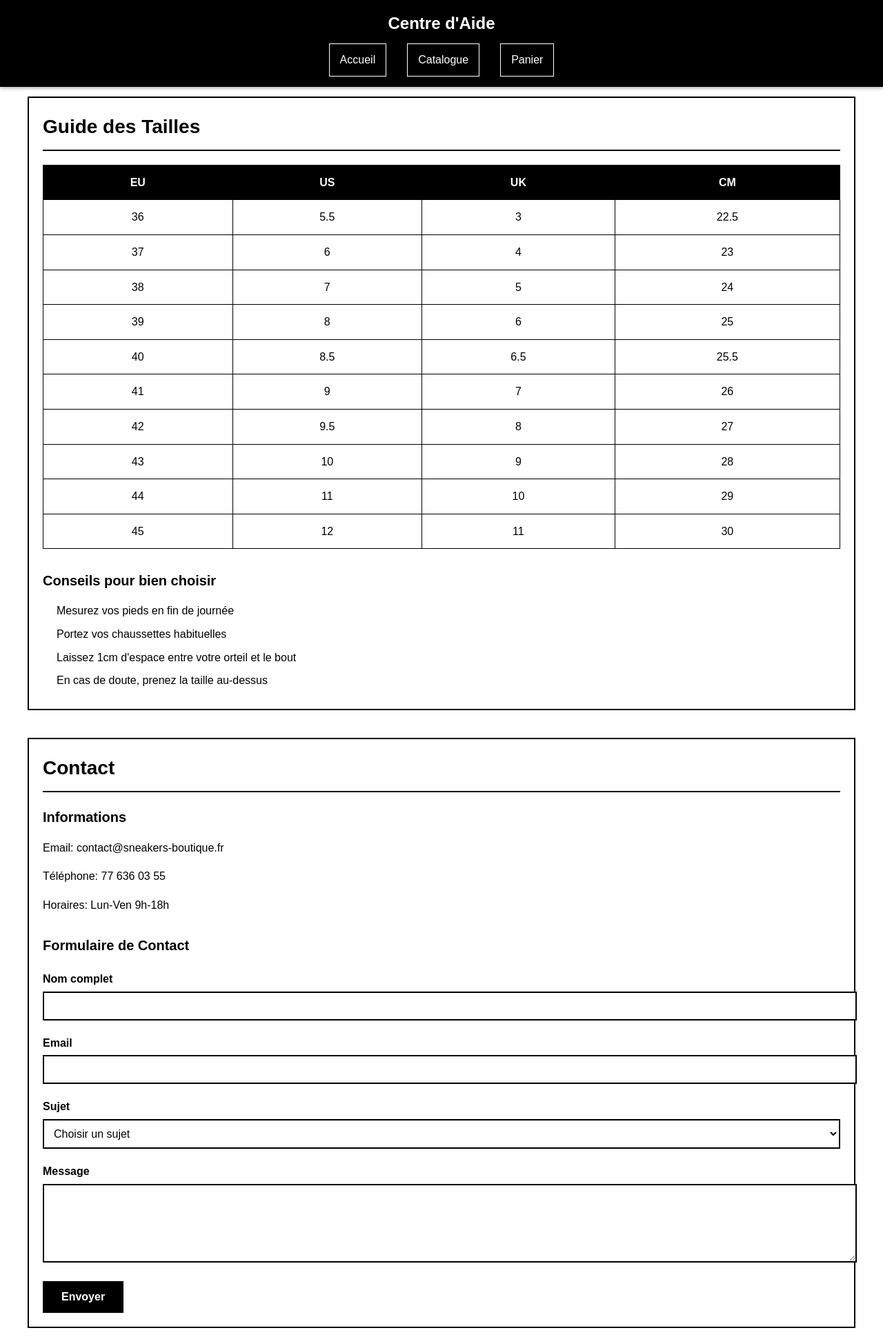
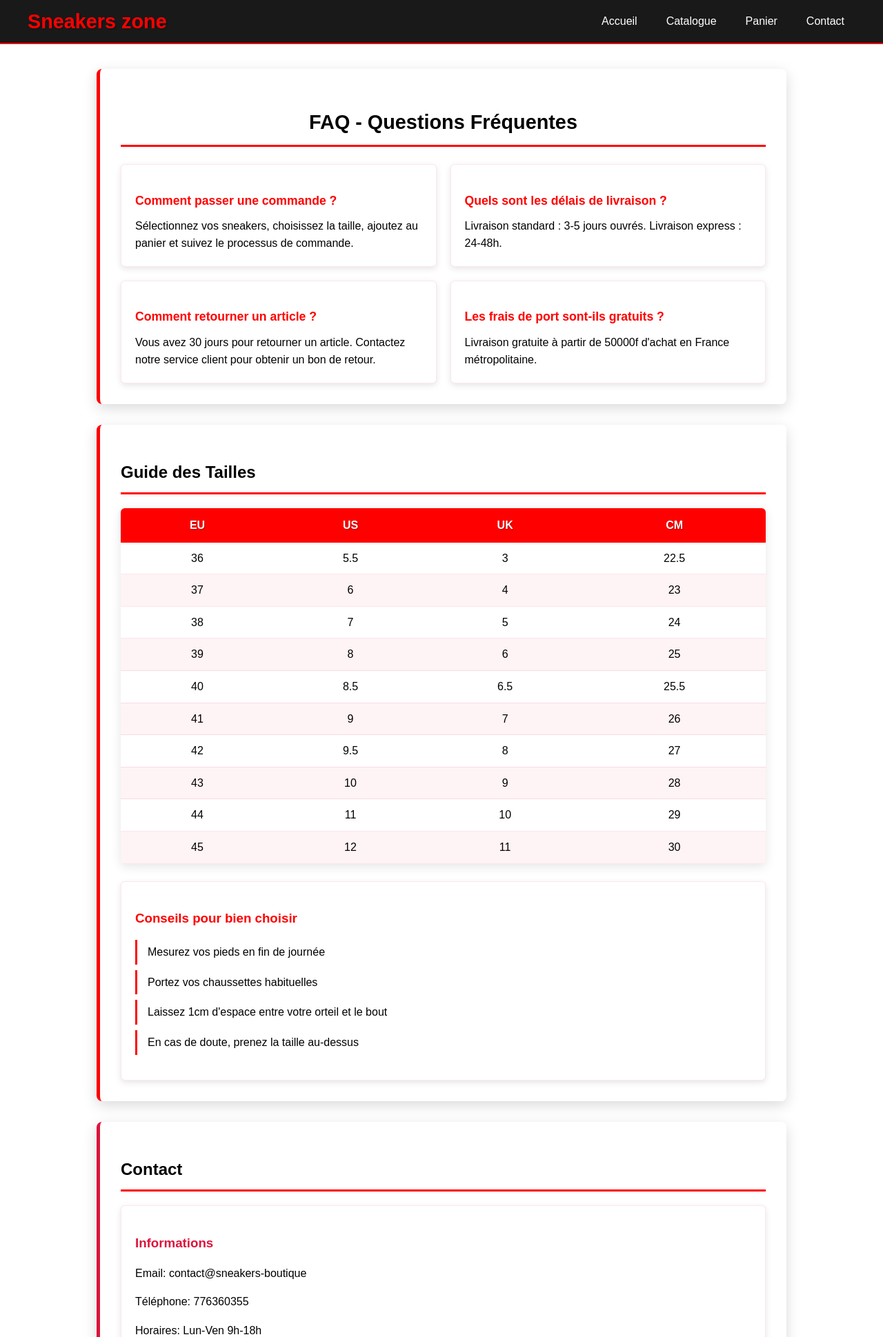
Before and after one commit to Ousmane989/DevFusion, a PHP site: page /Aide.html in a window 1280 px wide. Shown: the top 1939 px of the page at 69% size. Run offline with PHP 8.4, Linux system fonts and the light colour scheme.

Commit message:
changement

```diff
--- a/Aide.css
+++ b/Aide.css
@@ -1,166 +1,321 @@
 html, body {
-margin: 0;
-padding: 0;
-box-sizing: border-box;
-font-family: Arial, sans-serif;
-background-color: white;
-color: black;
-line-height: 1.6;
+  margin: 0;
+  padding: 0;
+  box-sizing: border-box;
+  font-family: Arial, sans-serif;
+  line-height: 1.6;
+  background-color: white;
 }
-h1, h2, h3, h4, h5, h6 {
-margin: 0;
-padding: 0;
-font-weight: bold;
+
+header {
+  position: fixed;
+  top: 0;
+  left: 0;
+  width: 100%;
+  background-color: rgba(0, 0, 0, 0.9);
+  backdrop-filter: blur(15px);
+  z-index: 1000;
+  padding: 8px 0;
+  transition: all 0.3s ease;
+  border-bottom: 2px solid red;
 }
-ul, ol, li {
-list-style: none;
-margin: 0;
-padding: 0;
+
+.header-container {
+  display: flex;
+  justify-content: space-between;
+  align-items: center;
+  max-width: 1200px;
+  margin: 0 auto;
+  padding: 0 20px;
 }
-a {
-text-decoration: none;
-color: inherit;
+
+
+.logo h1 {
+  color: red;
+  margin: 0;
+  font-size: 1.8rem;
+  font-weight: bold;
+  cursor: pointer;
+  transition: all 0.3s ease;
+  text-shadow: 2px 2px 4px rgba(0, 0, 0, 0.3);
 }
-button, input, textarea, select {
-border: 1px solid black;
-outline: none;
-font-family: inherit;
-padding: 8px;
+
+.logo h1:hover {
+  transform: scale(1.1) rotate(-2deg);
+  color: white;
+  text-shadow: 3px 3px 6px rgba(220, 20, 60, 0.5);
 }
-img {
-max-width: 100%;
-height: auto;
-display: block;
+
+
+nav {
+  display: flex;
+  gap: 10px;
 }
-header {
-position: fixed;
-top: 0;
-left: 0;
-width: 100%;
-background-color: black;
-color: white;
-padding: 15px 0;
-z-index: 1000;
-box-shadow: 0 2px 5px rgba(0,0,0,0.3);
+
+nav a {
+  color: white;
+  text-decoration: none;
+  padding: 8px 16px;
+  transition: all 0.3s ease;
+  display: inline-block;
+  font-weight: 500;
+  border-radius: 0;
+  border: none;
 }
-header h1 {
-text-align: center;
-margin-bottom: 10px;
-font-size: 24px;
+
+nav a:hover {
+  background-color: red;
+  color: white;
+  transform: translateY(-2px);
+  box-shadow: 0 4px 8px rgba(220, 20, 60, 0.4);
 }
-nav {
-display: flex;
-justify-content: center;
-gap: 30px;
+
+/* Contenu principal  */
+main {
+  margin-top: 80px;
+  padding: 20px;
+  max-width: 1000px;
+  margin-left: auto;
+  margin-right: auto;
+  background-color: white;
 }
-nav a {
-color: white;
-padding: 10px 15px;
-border: 1px solid white;
-transition: all 0.3s ease;
+
+/* Section FAQ */
+.faq-section {
+  background: linear-gradient(135deg, white 0%, white 100%);
+  padding: 30px;
+  border-radius: 8px;
+  box-shadow: 0 6px 20px rgba(0, 0, 0, 0.15);
+  margin-bottom: 30px;
+  border-left: 5px solid red;
 }
-nav a:hover {
-background-color: white;
-color: black;
+
+.faq-section h2 {
+  color: black;
+  margin-bottom: 25px;
+  font-size: 1.8rem;
+  border-bottom: 3px solid red;
+  padding-bottom: 10px;
+  text-align: center;
+  font-weight: bold;
 }
-.content {
-margin-top: 120px;
-padding: 20px;
-max-width: 1200px;
-margin-left: auto;
-margin-right: auto;
+
+.faq-container {
+  display: grid;
+  gap: 20px;
+  grid-template-columns: repeat(auto-fit, minmax(300px, 1fr));
 }
-.guide-section, .contact-section {
-margin-bottom: 40px;
-padding: 20px;
-border: 2px solid black;
+
+.faq-item {
+  background-color: white;
+  padding: 20px;
+  border-radius: 6px;
+  box-shadow: 0 3px 10px rgba(0, 0, 0, 0.1);
+  transition: all 0.3s ease;
+  border: 1px solid rgba(220, 20, 60, 0.1);
 }
-.guide-section h2, .contact-section h2 {
-font-size: 28px;
-margin-bottom: 20px;
-border-bottom: 2px solid black;
-padding-bottom: 10px;
+
+.faq-item:hover {
+  transform: translateY(-3px);
+  box-shadow: 0 6px 15px rgba(220, 20, 60, 0.2);
+  border-color: red;
 }
-.size-guide {
-margin-bottom: 30px;
+
+.faq-item h3 {
+  color: red;
+  margin-bottom: 10px;
+  font-size: 1.1rem;
+  font-weight: bold;
 }
-table {
-width: 100%;
-border-collapse: collapse;
-margin-bottom: 20px;
+
+.faq-item p {
+  color: black;
+  margin: 0;
 }
-th, td {
-border: 1px solid black;
-padding: 12px;
-text-align: center;
+
+/* Section guide */
+.guide-section {
+  background: linear-gradient(135deg, white 0%, white 100%);
+  padding: 30px;
+  border-radius: 8px;
+  box-shadow: 0 6px 20px rgba(0, 0, 0, 0.15);
+  margin-bottom: 30px;
+  border-left: 5px solid red;
 }
-th {
-background-color: black;
-color: white;
-font-weight: bold;
+
+.guide-section h2 {
+  color: black;
+  margin-bottom: 20px;
+  font-size: 1.5rem;
+  border-bottom: 3px solid red;
+  padding-bottom: 10px;
+  font-weight: bold;
 }
-td {
-background-color: white;
+
+/* Tableau des tailles */
+.size-guide table {
+  width: 100%;
+  border-collapse: collapse;
+  margin-top: 20px;
+  background-color: white;
+  border-radius: 6px;
+  overflow: hidden;
+  box-shadow: 0 4px 15px rgba(0, 0, 0, 0.1);
 }
+
+.size-guide th {
+  background-color: red;
+  color: white;
+  padding: 12px;
+  text-align: center;
+  font-weight: bold;
+  text-shadow: 1px 1px 2px rgba(0, 0, 0, 0.3);
+}
+
+.size-guide td {
+  padding: 10px 12px;
+  text-align: center;
+  border-bottom: 1px solid rgba(220, 20, 60, 0.1);
+  color: black;
+}
+
+.size-guide tr:nth-child(even) {
+  background-color: rgba(220, 20, 60, 0.05);
+}
+
+.size-guide tr:hover {
+  background-color: rgba(220, 20, 60, 0.15);
+  transform: scale(1.02);
+  transition: all 0.3s ease;
+}
+
+.size-tips {
+  margin-top: 25px;
+  background-color: white;
+  padding: 20px;
+  border-radius: 6px;
+  box-shadow: 0 3px 10px rgba(0, 0, 0, 0.1);
+  border: 1px solid rgba(220, 20, 60, 0.1);
+}
+
 .size-tips h3 {
-font-size: 20px;
-margin-bottom: 15px;
+  color: red;
+  margin-bottom: 15px;
+  font-weight: bold;
 }
+
 .size-tips ul {
-list-style: disc;
-margin-left: 20px;
+  list-style-type: none;
+  padding-left: 0;
 }
+
 .size-tips li {
-margin-bottom: 8px;
+  padding: 5px 0;
+  border-left: 3px solid red;
+  padding-left: 15px;
+  margin-bottom: 8px;
+  color: black;
 }
-/* Contact */
+
+/* Section contact */
+.contact-section {
+  background: linear-gradient(135deg, white 0%, white 100%);
+  padding: 30px;
+  border-radius: 8px;
+  box-shadow: 0 6px 20px rgba(0, 0, 0, 0.15);
+  border-left: 5px solid #DC143C;
+}
+
+.contact-section h2 {
+  color: black;
+  margin-bottom: 20px;
+  font-size: 1.5rem;
+  border-bottom: 3px solid red;
+  padding-bottom: 10px;
+  font-weight: bold;
+}
+
 .contact-info {
-margin-bottom: 30px;
+  margin-bottom: 30px;
 }
+
+.info-block {
+  background-color: white;
+  padding: 20px;
+  border-radius: 6px;
+  box-shadow: 0 3px 10px rgba(0, 0, 0, 0.1);
+  border: 1px solid rgba(220, 20, 60, 0.1);
+}
+
 .info-block h3 {
-font-size: 20px;
-margin-bottom: 15px;
+  color: #DC143C;
+  margin-bottom: 15px;
+  font-weight: bold;
 }
-.info-block p {
-margin-bottom: 8px;
-font-size: 16px;
+
+.contact-form {
+  background-color: white;
+  padding: 25px;
+  border-radius: 6px;
+  box-shadow: 0 3px 10px rgba(0, 0, 0, 0.1);
+  border: 1px solid rgba(220, 20, 60, 0.1);
 }
+
 .contact-form h3 {
-font-size: 20px;
-margin-bottom: 20px;
+  color: red;
+  margin-bottom: 20px;
+  font-weight: bold;
 }
+
 .form-group {
-margin-bottom: 20px;
+  margin-bottom: 20px;
 }
-label {
-display: block;
-margin-bottom: 5px;
-font-weight: bold;
+
+.form-group label {
+  display: block;
+  margin-bottom: 5px;
+  color: black;
+  font-weight: 500;
 }
-input, select, textarea {
-width: 100%;
-padding: 10px;
-border: 2px solid black;
-background-color: white;
-color: black;
-font-size: 16px;
+
+.form-group input,
+.form-group select,
+.form-group textarea {
+  width: 100%;
+  padding: 10px;
+  border: 2px solid rgba(0, 0, 0, 0.1);
+  border-radius: 4px;
+  font-size: 14px;
+  transition: border-color 0.3s ease;
+  background-color: white;
+  color: black;
 }
-input:focus, select:focus, textarea:focus {
-border-color: black;
-background-color: white;
+
+.form-group input:focus,
+.form-group select:focus,
+.form-group textarea:focus {
+  outline: none;
+  border-color: red;
+  box-shadow: 0 0 8px rgba(220, 20, 60, 0.3);
 }
-button {
-background-color: black;
-color: white;
-padding: 12px 25px;
-border: 2px solid black;
-cursor: pointer;
-font-size: 16px;
-font-weight: bold;
+
+button[type="submit"] {
+  background-color: red;
+  color: white;
+  padding: 12px 30px;
+  border: none;
+  border-radius: 4px;
+  cursor: pointer;
+  font-size: 16px;
+  font-weight: bold;
+  transition: all 0.3s ease;
+  box-shadow: 0 4px 10px rgba(220, 20, 60, 0.3);
 }
-button:hover {
-background-color: white;
-color: black;
+
+button[type="submit"]:hover {
+  background-color: red;
+  transform: translateY(-2px);
+  box-shadow: 0 6px 15px rgba(220, 20, 60, 0.4);
 }
 footer {
 background-color: black;
@@ -169,20 +324,3 @@ text-align: center;
 padding: 20px 0;
 margin-top: 40px;
 }
-@media (max-width: 768px) {
-nav {
-flex-direction: column;
-gap: 10px;
-align-items: center;
-}
-.content {
-margin-top: 180px;
-padding: 10px;
-}
-table {
-font-size: 14px;
-}
-th, td {
-padding: 8px;
-}
-}
--- a/Aide.html
+++ b/Aide.html
@@ -8,14 +8,42 @@
 </head>
 <body>
     <header>
- <h1>Centre d'Aide</h1>
+        <div class="header-container">
+            <div class="logo">
+                <h1>Sneakers zone</h1>
+            </div>
             <nav>
                 <a href="index.html">Accueil</a>
                 <a href="sneakers.html">Catalogue</a>
                 <a href="panier.html">Panier</a>
+                <a href="aide.html">Contact</a>
             </nav>
+        </div>
     </header>
-<div class="content">
+
+    <main>
+        <section class="faq-section">
+            <h2>FAQ - Questions Fréquentes</h2>
+            <div class="faq-container">
+                <div class="faq-item">
+                    <h3>Comment passer une commande ?</h3>
+                    <p>Sélectionnez vos sneakers, choisissez la taille, ajoutez au panier et suivez le processus de commande.</p>
+                </div>
+                <div class="faq-item">
+                    <h3>Quels sont les délais de livraison ?</h3>
+                    <p>Livraison standard : 3-5 jours ouvrés. Livraison express : 24-48h.</p>
+                </div>
+                <div class="faq-item">
+                    <h3>Comment retourner un article ?</h3>
+                    <p>Vous avez 30 jours pour retourner un article. Contactez notre service client pour obtenir un bon de retour.</p>
+                </div>
+                <div class="faq-item">
+                    <h3>Les frais de port sont-ils gratuits ?</h3>
+                    <p>Livraison gratuite à partir de 50000f d'achat en France métropolitaine.</p>
+                </div>
+            </div>
+        </section>
+
         <section class="guide-section">
             <h2>Guide des Tailles</h2>
             <div class="size-guide">
@@ -29,22 +57,26 @@
                         </tr>
                     </thead>
                     <tbody>
- <tr><td>36</td>
+                        <tr>
+                            <td>36</td>
                             <td>5.5</td>
                             <td>3</td>
                             <td>22.5</td>
                         </tr>
-<tr><td>37</td>
+                        <tr>
+                            <td>37</td>
                             <td>6</td>
                             <td>4</td>
                             <td>23</td>
                         </tr>
-<tr><td>38</td>
+                        <tr>
+                            <td>38</td>
                             <td>7</td>
                             <td>5</td>
                             <td>24</td>
                         </tr>
-<tr><td>39</td>
+                        <tr>
+                            <td>39</td>
                             <td>8</td>
                             <td>6</td>
                             <td>25</td>
@@ -88,6 +120,7 @@
                     </tbody>
                 </table>
             </div>
+
             <div class="size-tips">
                 <h3>Conseils pour bien choisir</h3>
                 <ul>
@@ -98,16 +131,18 @@
                 </ul>
             </div>
         </section>
+
         <section class="contact-section">
             <h2>Contact</h2>
             <div class="contact-info">
                 <div class="info-block">
                     <h3>Informations</h3>
-  <p>Email: contact@sneakers-boutique.fr</p>
-  <p>Téléphone: 77 636 03 55</p>
+                    <p>Email: contact@sneakers-boutique</p>
+                    <p>Téléphone: 776360355</p>
                     <p>Horaires: Lun-Ven 9h-18h</p>
                 </div>
             </div>
+
             <div class="contact-form">
                 <h3>Formulaire de Contact</h3>
                 <form>
@@ -115,10 +150,12 @@
                         <label for="name">Nom complet</label>
                         <input type="text" id="name" name="name" required>
                     </div>
+
                     <div class="form-group">
                         <label for="email">Email</label>
                         <input type="email" id="email" name="email" required>
                     </div>
+
                     <div class="form-group">
                         <label for="subject">Sujet</label>
                         <select id="subject" name="subject" required>
@@ -127,22 +164,23 @@
                             <option value="produit">Question sur un produit</option>
                             <option value="livraison">Problème de livraison</option>
                             <option value="retour">Retour/Échange</option>
-    <option value="autre">Autre</option>
                         </select>
                     </div>
+
                     <div class="form-group">
                         <label for="message">Message</label>
                         <textarea id="message" name="message" rows="5" required></textarea>
                     </div>
+
                     <button type="submit">Envoyer</button>
                 </form>
             </div>
         </section>
-</div>
+    </main>
     <footer>
-<p>&copy; 20225 Boutique de Sneakers. Tous droits réservés.</p>
+<p>&copy; 2024 Boutique de Sneakers. Tous droits réservés.</p>
 </footer>
+
+
 </body>
 </html>
-</body>
-</html>
```
Lines whose indentation alone changed are shown as unchanged.
